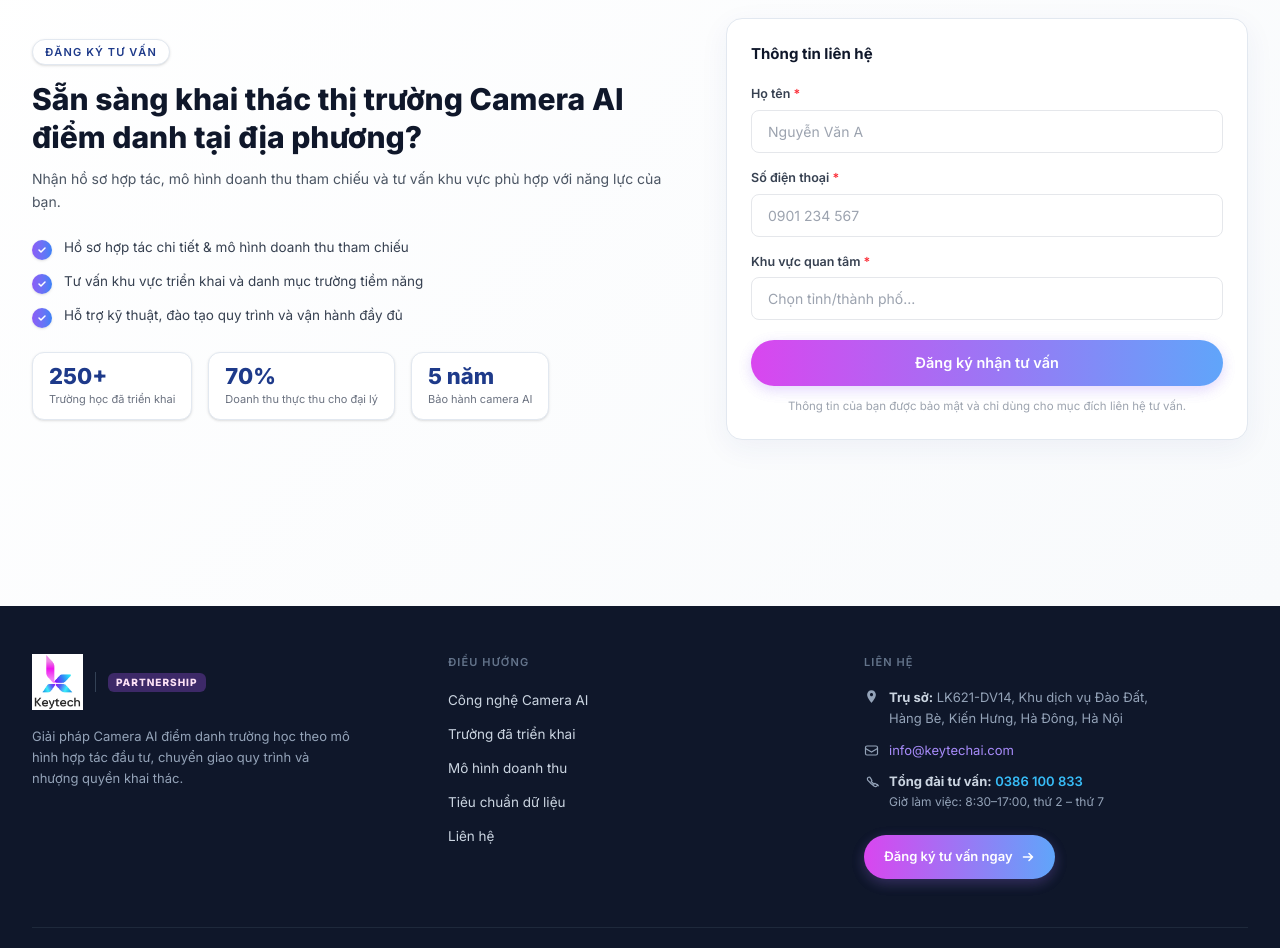
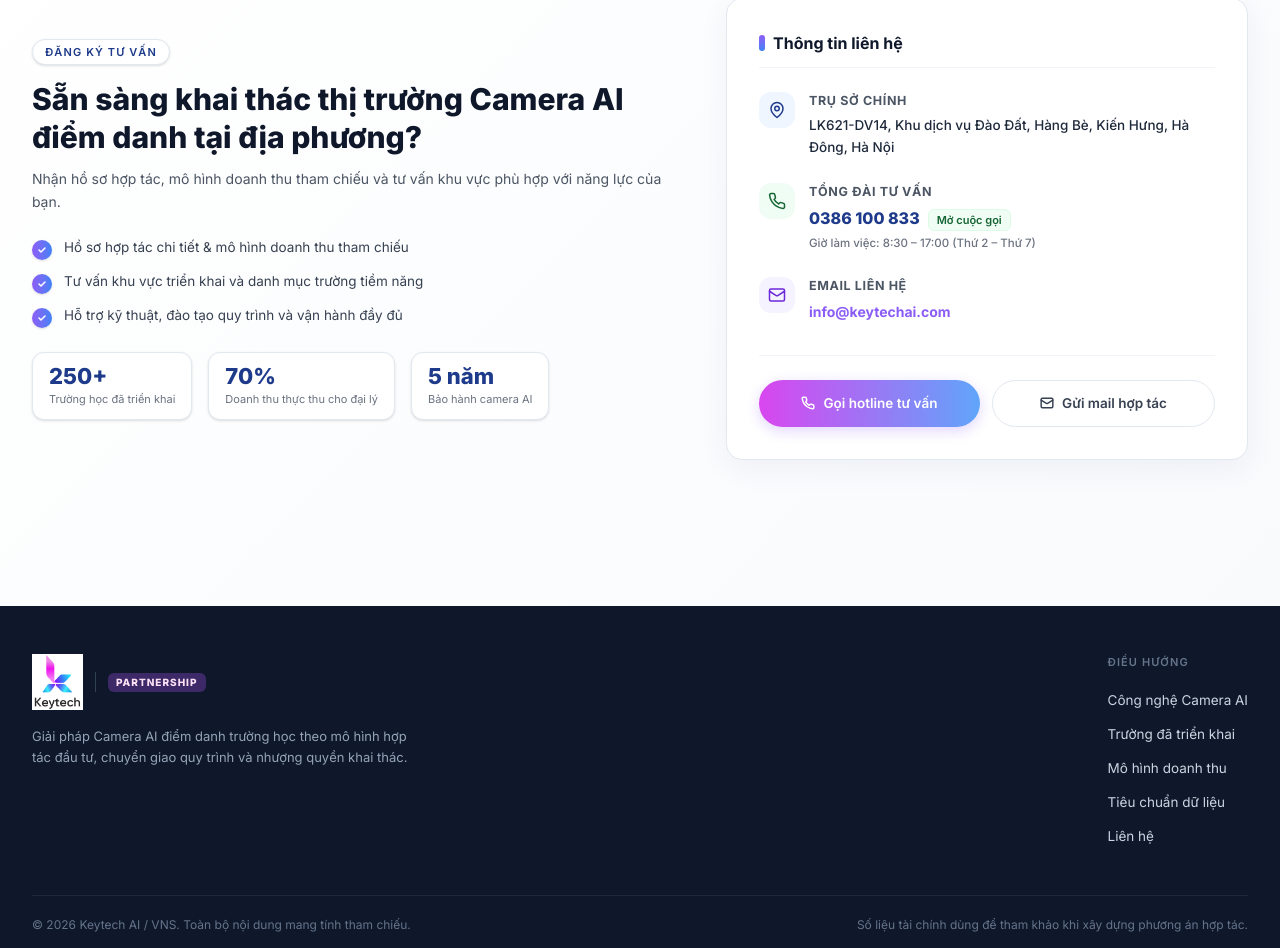
Before and after one commit to ddung-tester/landing_page_KeytechAI, a React (Vite) app: page / in a window 1280 px wide. Shown: the part 5986-6934 px from the top of the page. Built offline with nearby package versions, Linux system fonts and the light colour scheme.

Commit message:
feat: add FinalCTA and Footer components to franchise landing page

```diff
--- a/src/components/franchise/FinalCTA.jsx
+++ b/src/components/franchise/FinalCTA.jsx
@@ -1,24 +1,4 @@
-import { useState } from 'react';
 import { useFadeUp } from '../../hooks/useFadeUp';
-
-const REGIONS = [
-  "Hà Nội", "TP. Hồ Chí Minh", "Đà Nẵng", "Hải Phòng",
-  "Cần Thơ", "Bình Dương", "Đồng Nai", "An Giang",
-  "Bà Rịa - Vũng Tàu", "Bắc Giang", "Bắc Kạn", "Bắc Ninh",
-  "Bến Tre", "Bình Định", "Bình Phước", "Bình Thuận",
-  "Cà Mau", "Cao Bằng", "Đắk Lắk", "Đắk Nông",
-  "Điện Biên", "Đồng Tháp", "Gia Lai", "Hà Giang",
-  "Hà Nam", "Hà Tĩnh", "Hải Dương", "Hậu Giang",
-  "Hòa Bình", "Hưng Yên", "Khánh Hòa", "Kiên Giang",
-  "Kon Tum", "Lai Châu", "Lâm Đồng", "Lạng Sơn",
-  "Lào Cai", "Long An", "Nam Định", "Nghệ An",
-  "Ninh Bình", "Ninh Thuận", "Phú Thọ", "Phú Yên",
-  "Quảng Bình", "Quảng Nam", "Quảng Ngãi", "Quảng Ninh",
-  "Quảng Trị", "Sóc Trăng", "Sơn La", "Tây Ninh",
-  "Thái Bình", "Thái Nguyên", "Thanh Hóa", "Thừa Thiên Huế",
-  "Tiền Giang", "Trà Vinh", "Tuyên Quang", "Vĩnh Long",
-  "Vĩnh Phúc", "Yên Bái", "Tỉnh/thành phố khác",
-];
 
 const TRUST_ITEMS = [
   { value: '250+', label: 'Trường học đã triển khai' },
@@ -35,39 +15,6 @@ const OFFER_LIST = [
 export default function FinalCTA() {
   const leftRef = useFadeUp();
   const formRef = useFadeUp();
-
-  const [form, setForm] = useState({ name: '', phone: '', region: '' });
-  const [errors, setErrors] = useState({});
-  const [submitted, setSubmitted] = useState(false);
-  const [loading, setLoading] = useState(false);
-
-  const validate = () => {
-    const errs = {};
-    if (!form.name.trim()) errs.name = 'Vui lòng nhập họ tên.';
-    if (!form.phone.trim()) {
-      errs.phone = 'Vui lòng nhập số điện thoại.';
-    } else if (!/^(0|\+84)[3-9]\d{8}$/.test(form.phone.replace(/\s/g, ''))) {
-      errs.phone = 'Số điện thoại không hợp lệ.';
-    }
-    if (!form.region) errs.region = 'Vui lòng chọn khu vực.';
-    return errs;
-  };
-
-  const handleChange = (e) => {
-    setForm({ ...form, [e.target.name]: e.target.value });
-    if (errors[e.target.name]) setErrors({ ...errors, [e.target.name]: '' });
-  };
-
-  const handleSubmit = async (e) => {
-    e.preventDefault();
-    const errs = validate();
-    if (Object.keys(errs).length > 0) { setErrors(errs); return; }
-    setLoading(true);
-    console.log('[FinalCTA] Form submission:', form);
-    await new Promise((r) => setTimeout(r, 900));
-    setLoading(false);
-    setSubmitted(true);
-  };
 
   return (
     <section className="page-auth border-t border-[#E2E8F0] flex flex-col justify-center">
@@ -112,113 +59,91 @@ export default function FinalCTA() {
             </div>
           </div>
 
-          {/* RIGHT: Form */}
+          {/* RIGHT: Contact details card */}
           <div ref={formRef} className="fade-up fade-up-delay-2">
-            {submitted ? (
-              <div className="bg-[#F0FDF4] border border-[#BBF7D0] rounded-2xl p-8 text-center">
-                <div className="w-14 h-14 bg-[#DCFCE7] rounded-full flex items-center justify-center mx-auto mb-4">
-                  <svg width="28" height="28" viewBox="0 0 28 28" fill="none">
-                    <path d="M6 14l5.5 5.5L22 8" stroke="#166534" strokeWidth="2.5" strokeLinecap="round" strokeLinejoin="round"/>
-                  </svg>
-                </div>
-                <h3 className="text-[20px] font-bold text-[#166534] mb-2">Đã nhận đăng ký!</h3>
-                <p className="text-[14px] text-[#15803D] leading-relaxed">
-                  Cảm ơn bạn. Đội ngũ Keytech AI sẽ liên hệ tư vấn trong thời gian sớm nhất.
-                </p>
-              </div>
-            ) : (
-              <form
-                onSubmit={handleSubmit}
-                className="bg-white border border-[#E2E8F0] rounded-2xl p-6 shadow-[0_8px_30px_rgba(30,58,138,0.06)]"
-              >
-                <div className="text-[15px] font-bold text-[#0F172A] mb-5">Thông tin liên hệ</div>
+            <div className="bg-white border border-[#E2E8F0] rounded-2xl p-6 sm:p-8 shadow-[0_8px_30px_rgba(30,58,138,0.06)] hover:shadow-[0_12px_40px_rgba(30,58,138,0.08)] transition-all duration-300">
+              <h3 className="text-[16px] font-bold text-[#0F172A] mb-6 pb-3 border-b border-[#F1F5F9] flex items-center gap-2">
+                <span className="w-1.5 h-4 bg-gradient-to-b from-[#8B5CF6] to-[#3B82F6] rounded-full inline-block" />
+                Thông tin liên hệ
+              </h3>
 
-                {/* Họ tên */}
-                <div className="mb-4">
-                  <label className="block text-[12.5px] font-semibold text-[#374151] mb-1.5" htmlFor="cta-name">
-                    Họ tên <span className="text-red-500">*</span>
-                  </label>
-                  <input
-                    id="cta-name"
-                    name="name"
-                    type="text"
-                    value={form.name}
-                    onChange={handleChange}
-                    placeholder="Nguyễn Văn A"
-                    className={`w-full px-4 py-2.5 bg-white border rounded-lg text-[14px] text-[#0F172A] placeholder-[#9CA3AF]
-                      outline-none transition-colors duration-200
-                      focus:border-[#1E3A8A] focus:ring-2 focus:ring-[#EFF6FF]
-                      ${errors.name ? 'border-red-400' : 'border-[#E5E7EB]'}`}
-                  />
-                  {errors.name && <p className="mt-1 text-[11.5px] text-red-500">{errors.name}</p>}
+              <div className="space-y-6">
+                {/* Address */}
+                <div className="flex items-start gap-3.5 group">
+                  <div className="flex-shrink-0 w-9 h-9 rounded-xl bg-[#EFF6FF] text-[#1E3A8A] flex items-center justify-center group-hover:scale-105 transition-transform duration-300">
+                    <svg width="18" height="18" viewBox="0 0 24 24" fill="none" stroke="currentColor" strokeWidth="2" strokeLinecap="round" strokeLinejoin="round">
+                      <path d="M20 10c0 6-8 12-8 12s-8-6-8-12a8 8 0 0 1 16 0Z" />
+                      <circle cx="12" cy="10" r="3" />
+                    </svg>
+                  </div>
+                  <div>
+                    <h4 className="text-[12.5px] font-bold text-[#4B5563] uppercase tracking-wider mb-1">Trụ sở chính</h4>
+                    <p className="text-[13.5px] text-[#1E293B] leading-relaxed font-medium">
+                      LK621-DV14, Khu dịch vụ Đào Đất, Hàng Bè, Kiến Hưng, Hà Đông, Hà Nội
+                    </p>
+                  </div>
                 </div>
 
-                {/* Số điện thoại */}
-                <div className="mb-4">
-                  <label className="block text-[12.5px] font-semibold text-[#374151] mb-1.5" htmlFor="cta-phone">
-                    Số điện thoại <span className="text-red-500">*</span>
-                  </label>
-                  <input
-                    id="cta-phone"
-                    name="phone"
-                    type="tel"
-                    value={form.phone}
-                    onChange={handleChange}
-                    placeholder="0901 234 567"
-                    className={`w-full px-4 py-2.5 bg-white border rounded-lg text-[14px] text-[#0F172A] placeholder-[#9CA3AF]
-                      outline-none transition-colors duration-200
-                      focus:border-[#1E3A8A] focus:ring-2 focus:ring-[#EFF6FF]
-                      ${errors.phone ? 'border-red-400' : 'border-[#E5E7EB]'}`}
-                  />
-                  {errors.phone && <p className="mt-1 text-[11.5px] text-red-500">{errors.phone}</p>}
+                {/* Phone */}
+                <div className="flex items-start gap-3.5 group">
+                  <div className="flex-shrink-0 w-9 h-9 rounded-xl bg-[#F0FDF4] text-[#166534] flex items-center justify-center group-hover:scale-105 transition-transform duration-300">
+                    <svg width="18" height="18" viewBox="0 0 24 24" fill="none" stroke="currentColor" strokeWidth="2" strokeLinecap="round" strokeLinejoin="round">
+                      <path d="M22 16.92v3a2 2 0 0 1-2.18 2 19.79 19.79 0 0 1-8.63-3.07 19.5 19.5 0 0 1-6-6 19.79 19.79 0 0 1-3.07-8.67A2 2 0 0 1 4.11 2h3a2 2 0 0 1 2 1.72 12.84 12.84 0 0 0 .7 2.81 2 2 0 0 1-.45 2.11L8.09 9.91a16 16 0 0 0 6 6l1.27-1.27a2 2 0 0 1 2.11-.45 12.84 12.84 0 0 0 2.81.7A2 2 0 0 1 22 16.92z" />
+                    </svg>
+                  </div>
+                  <div className="flex-1">
+                    <h4 className="text-[12.5px] font-bold text-[#4B5563] uppercase tracking-wider mb-1">Tổng đài tư vấn</h4>
+                    <div className="flex items-baseline gap-2">
+                      <a href="tel:0386100833" className="text-[16px] font-extrabold text-[#1E3A8A] hover:text-[#3B82F6] transition-colors">
+                        0386 100 833
+                      </a>
+                      <span className="text-[11px] px-2 py-0.5 bg-[#F0FDF4] text-[#166534] font-semibold rounded-md border border-[#DCFCE7]">
+                        Mở cuộc gọi
+                      </span>
+                    </div>
+                    <p className="text-[11.5px] text-[#6B7280] mt-1 font-medium">Giờ làm việc: 8:30 – 17:00 (Thứ 2 – Thứ 7)</p>
+                  </div>
                 </div>
 
-                {/* Khu vực */}
-                <div className="mb-5">
-                  <label className="block text-[12.5px] font-semibold text-[#374151] mb-1.5" htmlFor="cta-region">
-                    Khu vực quan tâm <span className="text-red-500">*</span>
-                  </label>
-                  <select
-                    id="cta-region"
-                    name="region"
-                    value={form.region}
-                    onChange={handleChange}
-                    className={`w-full px-4 py-2.5 bg-white border rounded-lg text-[14px]
-                      outline-none transition-colors duration-200 appearance-none cursor-pointer
-                      focus:border-[#1E3A8A] focus:ring-2 focus:ring-[#EFF6FF]
-                      ${errors.region ? 'border-red-400' : 'border-[#E5E7EB]'}
-                      ${!form.region ? 'text-[#9CA3AF]' : 'text-[#0F172A]'}`}
-                  >
-                    <option value="" disabled>Chọn tỉnh/thành phố...</option>
-                    {REGIONS.map((r) => (
-                      <option key={r} value={r}>{r}</option>
-                    ))}
-                  </select>
-                  {errors.region && <p className="mt-1 text-[11.5px] text-red-500">{errors.region}</p>}
+                {/* Email */}
+                <div className="flex items-start gap-3.5 group">
+                  <div className="flex-shrink-0 w-9 h-9 rounded-xl bg-[#F5F3FF] text-[#6D28D9] flex items-center justify-center group-hover:scale-105 transition-transform duration-300">
+                    <svg width="18" height="18" viewBox="0 0 24 24" fill="none" stroke="currentColor" strokeWidth="2" strokeLinecap="round" strokeLinejoin="round">
+                      <rect width="20" height="16" x="2" y="4" rx="2" />
+                      <path d="m22 7-8.97 5.7a1.94 1.94 0 0 1-2.06 0L2 7" />
+                    </svg>
+                  </div>
+                  <div>
+                    <h4 className="text-[12.5px] font-bold text-[#4B5563] uppercase tracking-wider mb-1">Email liên hệ</h4>
+                    <a href="mailto:info@keytechai.com" className="text-[14px] font-bold text-[#8B5CF6] hover:text-[#A855F7] transition-colors break-all">
+                      info@keytechai.com
+                    </a>
+                  </div>
                 </div>
+              </div>
 
-                {/* Submit */}
-                 <button
-                  type="submit"
-                  disabled={loading}
-                  className="w-full py-3 btn-brand-primary transition-all duration-200 text-white font-semibold text-[14.5px] rounded-full
-                    disabled:opacity-60 disabled:cursor-not-allowed disabled:translate-y-0"
+              <div className="mt-8 pt-6 border-t border-[#F1F5F9] flex flex-col sm:flex-row gap-3">
+                <a
+                  href="tel:0386100833"
+                  className="flex-1 py-3 px-4 btn-brand-primary text-center font-semibold text-[13.5px] rounded-full flex items-center justify-center gap-2 hover:scale-[1.02] active:scale-[0.98] transition-all"
                 >
-                  {loading ? (
-                    <span className="flex items-center justify-center gap-2">
-                      <svg className="animate-spin" width="16" height="16" viewBox="0 0 18 18" fill="none">
-                        <circle cx="9" cy="9" r="7" stroke="white" strokeWidth="2" strokeDasharray="30" strokeDashoffset="10"/>
-                      </svg>
-                      Đang gửi...
-                    </span>
-                  ) : 'Đăng ký nhận tư vấn'}
-                </button>
-
-                <p className="mt-3 text-[11.5px] text-[#9CA3AF] text-center">
-                  Thông tin của bạn được bảo mật và chỉ dùng cho mục đích liên hệ tư vấn.
-                </p>
-              </form>
-            )}
+                  <svg width="14" height="14" viewBox="0 0 24 24" fill="none" stroke="currentColor" strokeWidth="2.5" strokeLinecap="round" strokeLinejoin="round">
+                    <path d="M22 16.92v3a2 2 0 0 1-2.18 2 19.79 19.79 0 0 1-8.63-3.07 19.5 19.5 0 0 1-6-6 19.79 19.79 0 0 1-3.07-8.67A2 2 0 0 1 4.11 2h3a2 2 0 0 1 2 1.72 12.84 12.84 0 0 0 .7 2.81 2 2 0 0 1-.45 2.11L8.09 9.91a16 16 0 0 0 6 6l1.27-1.27a2 2 0 0 1 2.11-.45 12.84 12.84 0 0 0 2.81.7A2 2 0 0 1 22 16.92z" />
+                  </svg>
+                  Gọi hotline tư vấn
+                </a>
+                <a
+                  href="mailto:info@keytechai.com"
+                  className="flex-1 py-3 px-4 bg-white hover:bg-[#F8FAFC] text-[#374151] hover:text-[#0F172A] border border-[#E2E8F0] text-center font-semibold text-[13.5px] rounded-full flex items-center justify-center gap-2 hover:scale-[1.02] active:scale-[0.98] transition-all"
+                >
+                  <svg width="14" height="14" viewBox="0 0 24 24" fill="none" stroke="currentColor" strokeWidth="2.5" strokeLinecap="round" strokeLinejoin="round">
+                    <rect width="20" height="16" x="2" y="4" rx="2" />
+                    <path d="m22 7-8.97 5.7a1.94 1.94 0 0 1-2.06 0L2 7" />
+                  </svg>
+                  Gửi mail hợp tác
+                </a>
+              </div>
+            </div>
           </div>
 
         </div>
--- a/src/components/franchise/Footer.jsx
+++ b/src/components/franchise/Footer.jsx
@@ -24,10 +24,10 @@ export default function Footer() {
       <div className="max-w-7xl mx-auto px-4 sm:px-6 lg:px-8">
 
         {/* Main footer content */}
-        <div className="py-12 grid sm:grid-cols-2 lg:grid-cols-3 gap-8">
+        <div className="py-12 grid sm:grid-cols-[1.5fr_1fr] gap-8 items-start">
 
           {/* Brand */}
-          <div className="lg:col-span-1">
+          <div>
             <div className="flex items-center gap-3 mb-4">
               <img src="/keytech_logo.png" alt="Keytech Logo" className="h-14 w-auto object-contain" />
               <div className="h-5 w-px bg-[#334155]" />
@@ -35,14 +35,14 @@ export default function Footer() {
                 Partnership
               </span>
             </div>
-            <p className="text-[13px] text-[#94A3B8] leading-relaxed max-w-xs">
+            <p className="text-[13px] text-[#94A3B8] leading-relaxed max-w-sm">
               Giải pháp Camera AI điểm danh trường học theo mô hình hợp tác đầu tư,
               chuyển giao quy trình và nhượng quyền khai thác.
             </p>
           </div>
 
           {/* Links */}
-          <div>
+          <div className="sm:justify-self-end">
             <div className="text-[11px] font-semibold text-[#64748B] uppercase tracking-widest mb-4">
               Điều hướng
             </div>
@@ -61,62 +61,6 @@ export default function Footer() {
             </ul>
           </div>
 
-          {/* Contact */}
-          <div>
-            <div className="text-[11px] font-semibold text-[#64748B] uppercase tracking-widest mb-4">
-              Liên hệ
-            </div>
-            <div className="space-y-3">
-              {/* Address */}
-              <div className="flex items-start gap-2.5">
-                <svg className="flex-shrink-0 mt-0.5" width="15" height="15" viewBox="0 0 24 24" fill="none">
-                  <path d="M12 2C8.13 2 5 5.13 5 9c0 5.25 7 13 7 13s7-7.75 7-13c0-3.87-3.13-7-7-7zm0 9.5c-1.38 0-2.5-1.12-2.5-2.5S10.62 6.5 12 6.5s2.5 1.12 2.5 2.5S13.38 11.5 12 11.5z" fill="#94A3B8"/>
-                </svg>
-                <span className="text-[13px] text-[#94A3B8] leading-relaxed">
-                  <strong className="text-[#CBD5E1]">Trụ sở:</strong> LK621-DV14, Khu dịch vụ Đào Đất,<br />
-                  Hàng Bè, Kiến Hưng, Hà Đông, Hà Nội
-                </span>
-              </div>
-              {/* Email */}
-              <div className="flex items-start gap-2.5">
-                <svg className="flex-shrink-0 mt-0.5" width="15" height="15" viewBox="0 0 15 15" fill="none">
-                  <rect x="1.5" y="3" width="12" height="9" rx="1.5" stroke="#94A3B8" strokeWidth="1.2"/>
-                  <path d="M1.5 5.5l6 3.5 6-3.5" stroke="#94A3B8" strokeWidth="1.2" strokeLinecap="round"/>
-                </svg>
-                <a href="mailto:info@keytechai.com" className="text-[13px] text-[#A78BFA] hover:text-[#C4B5FD] transition-colors">
-                  info@keytechai.com
-                </a>
-              </div>
-              {/* Phone */}
-              <div className="flex items-start gap-2.5">
-                <svg className="flex-shrink-0 mt-0.5" width="15" height="15" viewBox="0 0 15 15" fill="none">
-                  <path d="M13.5 10.5c0 .3-.1.6-.2.9-.1.3-.3.5-.5.7-.4.4-.8.5-1.3.5-.4 0-.8-.1-1.2-.3L7 9.5 3.7 6.2a5.2 5.2 0 01-.3-1.2c0-.5.1-.9.5-1.3.2-.2.4-.4.7-.5.3-.1.6-.2.9-.2.1 0 .2 0 .3.1l2 3c.1.1.1.2.1.3 0 .1 0 .2-.1.3l-.6.6c0 .1 0 .1.1.2l2.5 2.5c.1.1.1.1.2.1l.6-.6c.1-.1.2-.1.3-.1.1 0 .2 0 .3.1l3 2c.1.1.1.2.1.3z" stroke="#94A3B8" strokeWidth="1.2" strokeLinejoin="round"/>
-                </svg>
-                <div className="text-[13px] text-[#94A3B8]">
-                  <strong className="text-[#CBD5E1]">Tổng đài tư vấn:</strong>{' '}
-                  <a href="tel:0386100833" className="text-[#38BDF8] hover:text-[#7DD3FC] transition-colors font-semibold">
-                    0386 100 833
-                  </a>
-                  <br />
-                  <span className="text-[12px]">Giờ làm việc: 8:30–17:00, thứ 2 – thứ 7</span>
-                </div>
-              </div>
-            </div>
-
-            <div className="mt-6">
-              <a
-                href="#lien-he"
-                onClick={(e) => handleNav(e, '#lien-he')}
-                className="inline-flex items-center gap-2 px-5 py-3 btn-brand-primary transition-all duration-200 text-white text-[13px] font-semibold rounded-full"
-              >
-                Đăng ký tư vấn ngay
-                <svg width="14" height="14" viewBox="0 0 14 14" fill="none">
-                  <path d="M2.5 7h9M8 3.5l3.5 3.5L8 10.5" stroke="white" strokeWidth="1.6" strokeLinecap="round" strokeLinejoin="round"/>
-                </svg>
-              </a>
-            </div>
-          </div>
-
         </div>
 
         {/* Bottom bar */}
```
